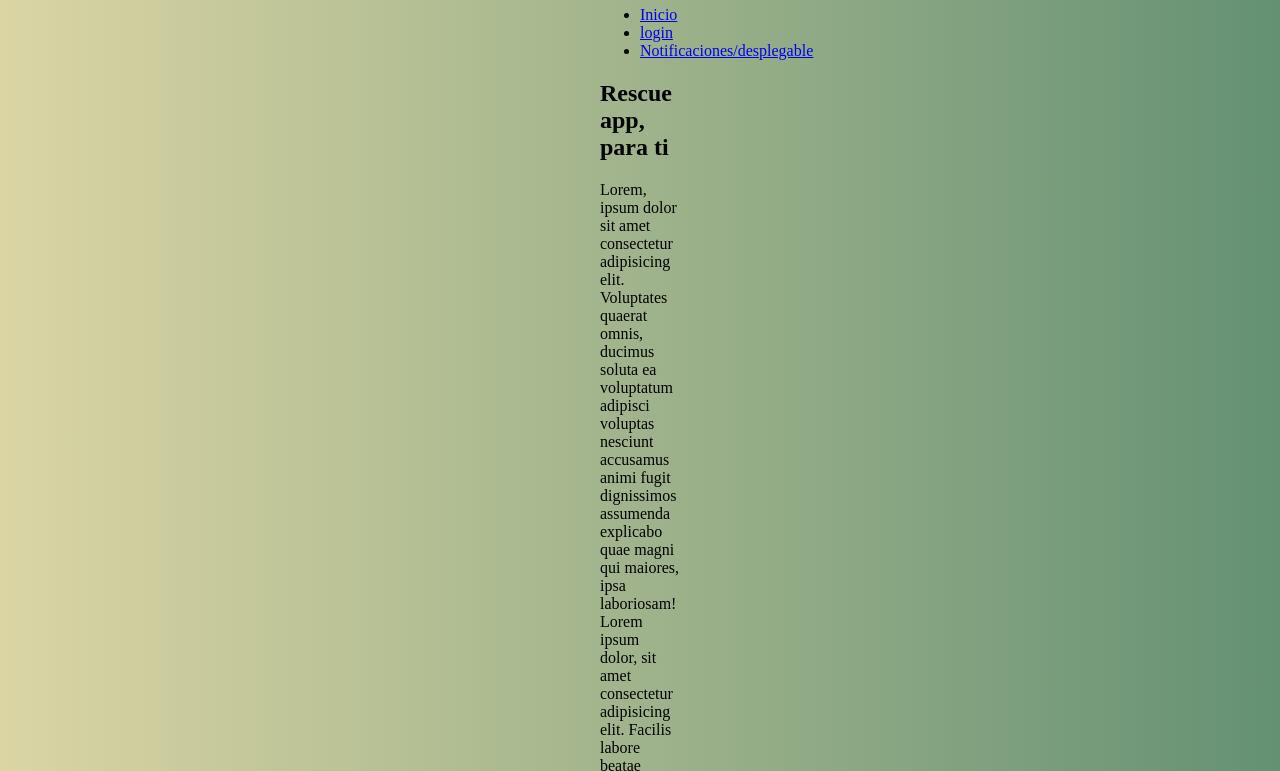
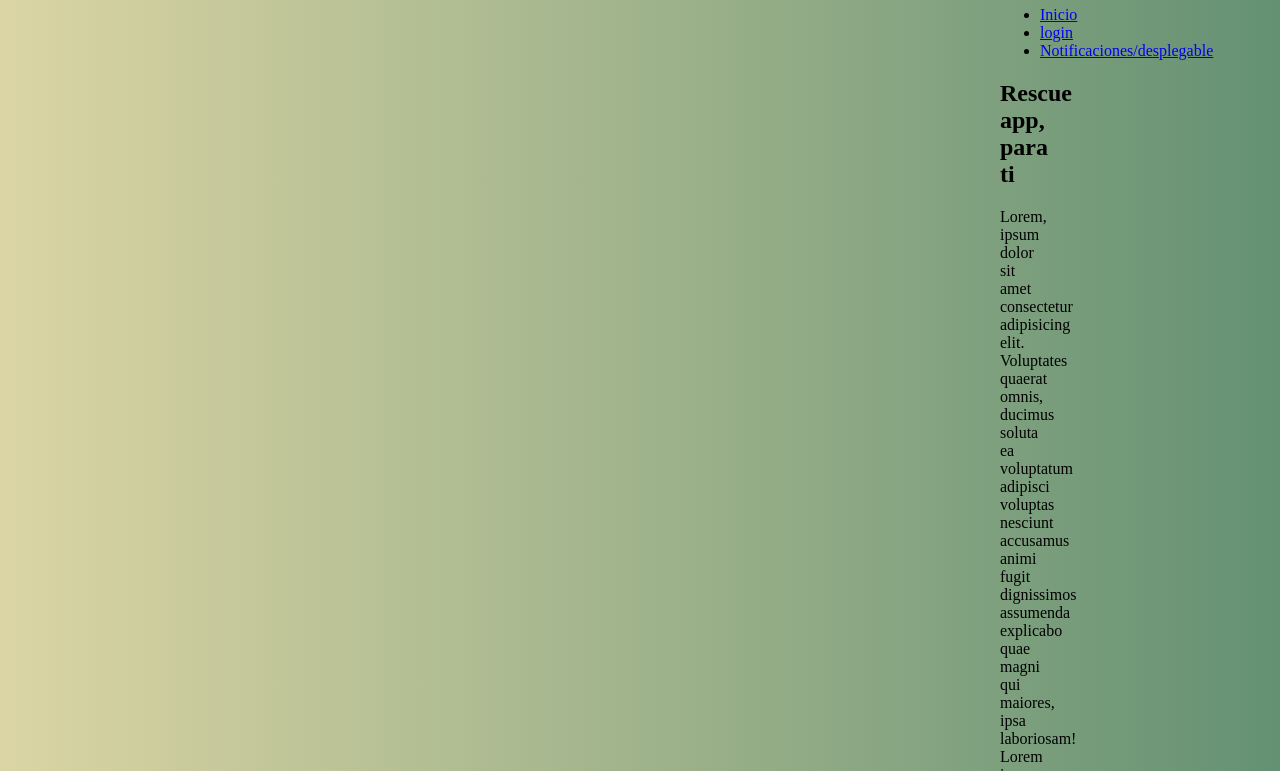
Before and after one commit to Marcel95-sys/Marcel95-sys.github.io, a plain HTML site: page index.html in a window 1280 px wide. Shown: the part 76-847 px from the top of the page. Drawn offline with Linux system fonts and the light colour scheme.

Commit message:
Update main-style.css

```diff
--- a/main-style.css
+++ b/main-style.css
@@ -6,8 +6,8 @@
 
 body{
     background: #649173;  /* fallback for old browsers */
-    margin-right: 600px;
-    margin-left: 600px;
+    margin-right: 1000px;
+    margin-left: 1000px;
     background: -webkit-linear-gradient(to right, #DBD5A4, #649173);  /* Chrome 10-25, Safari 5.1-6 */
     background: linear-gradient(to right, #DBD5A4, #649173); /* W3C, IE 10+/ Edge, Firefox 16+, Chrome 26+, Opera 12+, Safari 7+ */
 }
```
